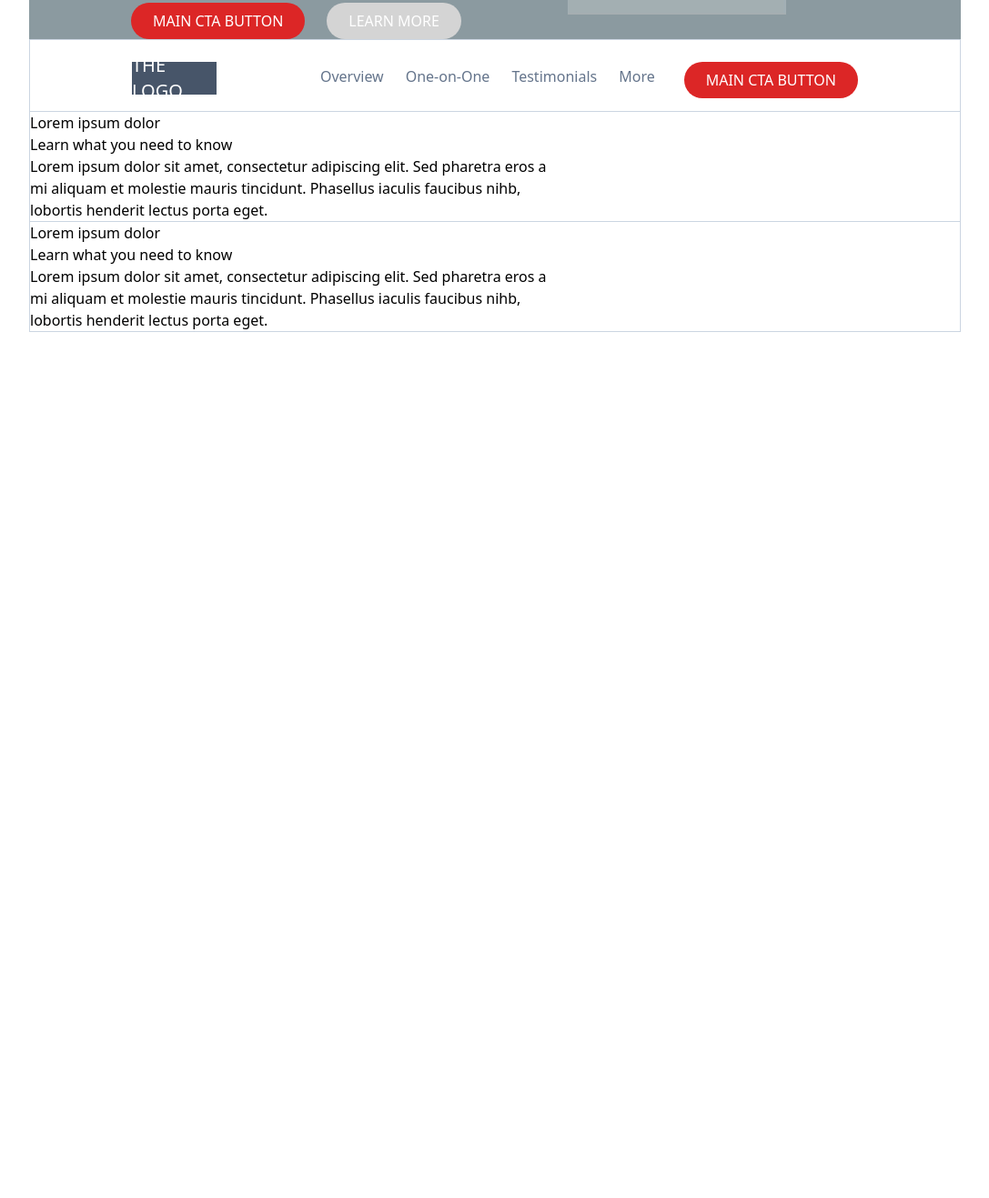
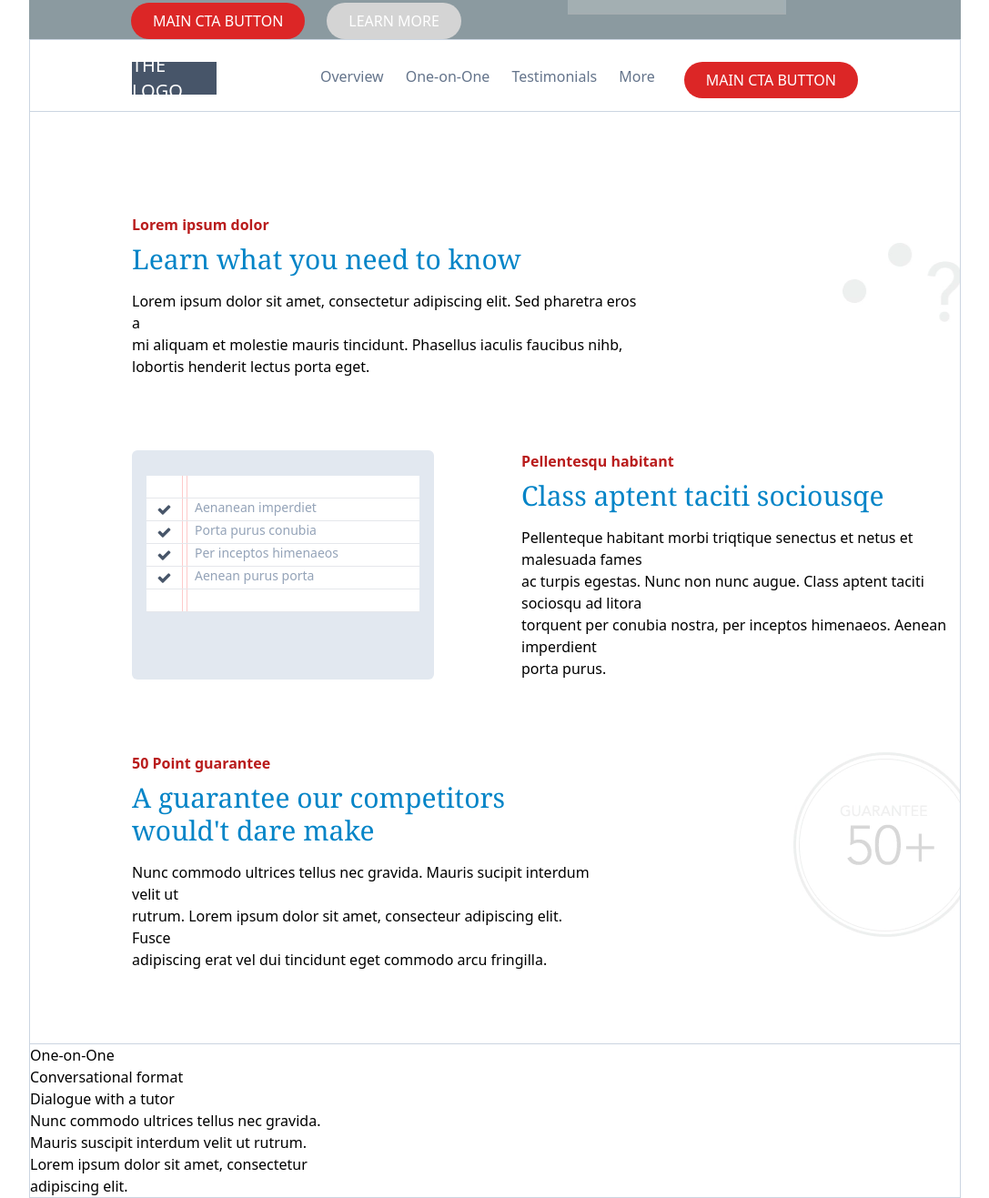
Before and after one commit to becodeorg/yu-4-css-frameworks-gychem, a website: page tailwind/src/index.html in a window 1280 px wide. Shown: the part 713-2030 px from the top of the page at 91% size, without its empty margins (96-1183 px from the left). Before the commit the page ends 1078 px from the top, so only its background shows below. Drawn offline with Linux system fonts and the light colour scheme.

Commit message:
Finished first section

```diff
--- a/tailwind/src/index.html
+++ b/tailwind/src/index.html
@@ -4,6 +4,7 @@
   <meta charset="UTF-8">
   <meta name="viewport" content="width=device-width, initial-scale=1.0">
   <link href="../dist/output.css" rel="stylesheet">
+  <link rel="stylesheet" href="https://cdnjs.cloudflare.com/ajax/libs/font-awesome/4.7.0/css/font-awesome.min.css">
 </head>
 <body>
 
@@ -65,27 +66,76 @@
   </nav>
 
   <section class="w-4/5 border-x border-slate-300">
-
-    <div>Lorem ipsum dolor</div>
-    <div>Learn what you need to know</div>
+    <div class="ml-28 mt-28">
+      <div class="flex">
         <div>
+          <div class="text-red-700 font-semibold">Lorem ipsum dolor</div>
+          <div class="mt-2 text-3xl text-sky-600 font-serif">Learn what you need to know</div>
+          <div class="mt-4">
             Lorem ipsum dolor sit amet, consectetur adipiscing elit. Sed pharetra eros a<br>
             mi aliquam et molestie mauris tincidunt. Phasellus iaculis faucibus nihb,<br>
             lobortis henderit lectus porta eget.
           </div>
+        </div>
+        <div class="question ml-56 mt-8">
 
+        </div>
+      </div>
+      <div class="flex mt-20">
+        <div class="bg-slate-200 py-7 px-4 rounded-md">
+          <ul class="bg-white w-[300px] text-slate-600">
+            <li class="flex border-b border-gray-200"><div class="w-10 border-r border-r-red-200">&nbsp;</div><div class="ml-1 pl-2 border-l border-l-red-200">&nbsp;</div></li>
+            <li class="flex border-b border-gray-200"><div class="w-10 text-center  border-r border-r-red-200"><i class="fa fa-check" aria-hidden="true"></i></div><div class="ml-1 pl-2 border-l border-l-red-200 text-slate-400 text-sm">Aenanean imperdiet</div></li>
+            <li class="flex border-b border-gray-200"><div class="w-10 text-center border-r border-r-red-200"><i class="fa fa-check" aria-hidden="true"></i></div><div class="ml-1 pl-2 border-l border-l-red-200 text-slate-400 text-sm">Porta purus conubia</div></li>
+            <li class="flex border-b border-gray-200"><div class="w-10 text-center border-r border-r-red-200"><i class="fa fa-check" aria-hidden="true"></i></div><div class="ml-1 pl-2 border-l border-l-red-200 text-slate-400 text-sm">Per inceptos himenaeos</div></li>
+            <li class="flex border-b border-gray-200"><div class="w-10 text-center border-r border-r-red-200"><i class="fa fa-check" aria-hidden="true"></i></div><div class="ml-1 pl-2 border-l border-l-red-200 text-slate-400 text-sm">Aenean purus porta</div></li>
+            <li class="flex border-b border-gray-200"><div class="w-10 text-center border-r border-r-red-200">&nbsp;</div><div class="ml-1 pl-2 border-l border-l-red-200">&nbsp;</div></li>
+          </ul>
+        </div>
+        <div class="ml-24">
+          <div class="text-red-700 font-semibold">Pellentesqu habitant</div>
+          <div class="mt-2 text-3xl text-sky-600 font-serif">Class aptent taciti sociousqe</div>
+          <div class="mt-4">
+            Pellenteque habitant morbi triqtique senectus et netus et malesuada fames<br>
+            ac turpis egestas. Nunc non nunc augue. Class aptent taciti sociosqu ad litora<br>
+            torquent per conubia nostra, per inceptos himenaeos. Aenean imperdient<br>
+            porta purus.
+          </div>
+        </div>
+      </div>
+
+      <div class="flex mt-20 mb-20">
+        <div>
+          <div class="text-red-700 font-semibold">50 Point guarantee</div>
+          <div class="mt-2 text-3xl text-sky-600 font-serif">A guarantee our competitors<br> would't dare make</div>
+          <div class="mt-4">
+            Nunc commodo ultrices tellus nec gravida. Mauris sucipit interdum velit ut<br>
+            rutrum. Lorem ipsum dolor sit amet, consecteur adipiscing elit. Fusce<br>
+            adipiscing erat vel dui tincidunt eget commodo arcu fringilla.
+          </div>
+        </div>
+        <div class="guarantee50 ml-56"></div>
+
+      </div>
+
+
+    </div>
   </section>
 
   <section class="w-4/5 border border-slate-300">
 
-    <div>Lorem ipsum dolor</div>
-    <div>Learn what you need to know</div>
+    <div>One-on-One</div>
+      <div class="flex">
         <div>
-      Lorem ipsum dolor sit amet, consectetur adipiscing elit. Sed pharetra eros a<br>
-      mi aliquam et molestie mauris tincidunt. Phasellus iaculis faucibus nihb,<br>
-      lobortis henderit lectus porta eget.
+          <div>Conversational format</div>
+          <div>Dialogue with a tutor</div>
+          <div>
+            Nunc commodo ultrices tellus nec gravida.<br>
+            Mauris suscipit interdum velit ut rutrum.<br>
+            Lorem ipsum dolor sit amet, consectetur<br>
+            adipiscing elit.
         </div>
-
+      </div>
   </section>
 
 </div>
--- a/tailwind/src/input.css
+++ b/tailwind/src/input.css
@@ -15,3 +15,15 @@
     width: 140px;
     height: 142px;
 }
+
+.guarantee50 {
+    background-image: url('../src/images/guarantee50.png');
+    width: 203px;
+    height: 203px;
+}
+
+.question {
+    background-image: url('../src/images/vraagteken.png');
+    width: 131px;
+    height: 87px;
+}
```
Also changed, not shown: tailwind/dist/output.css, tailwind/src/images/guarantee50.png (added), tailwind/src/images/vraagteken.png (added). Lines whose indentation alone changed are shown as unchanged.
